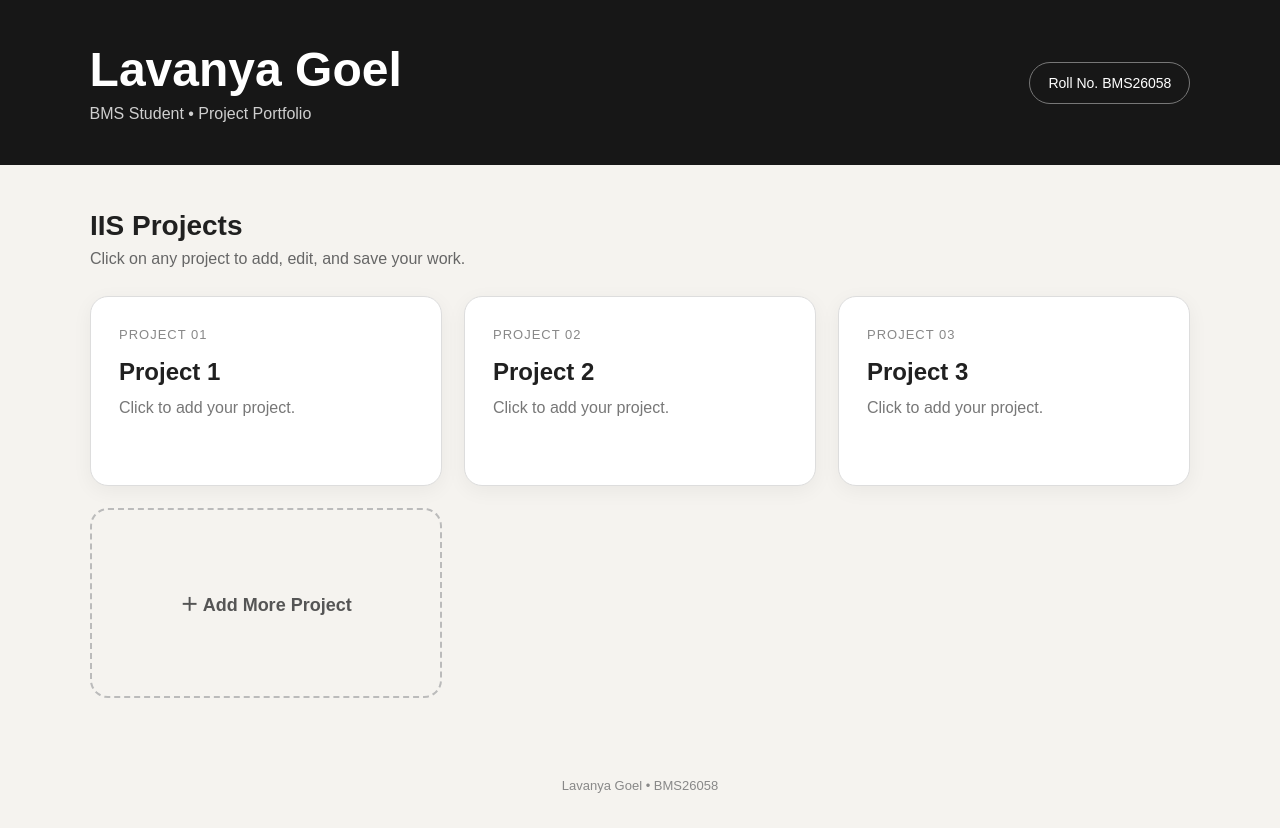
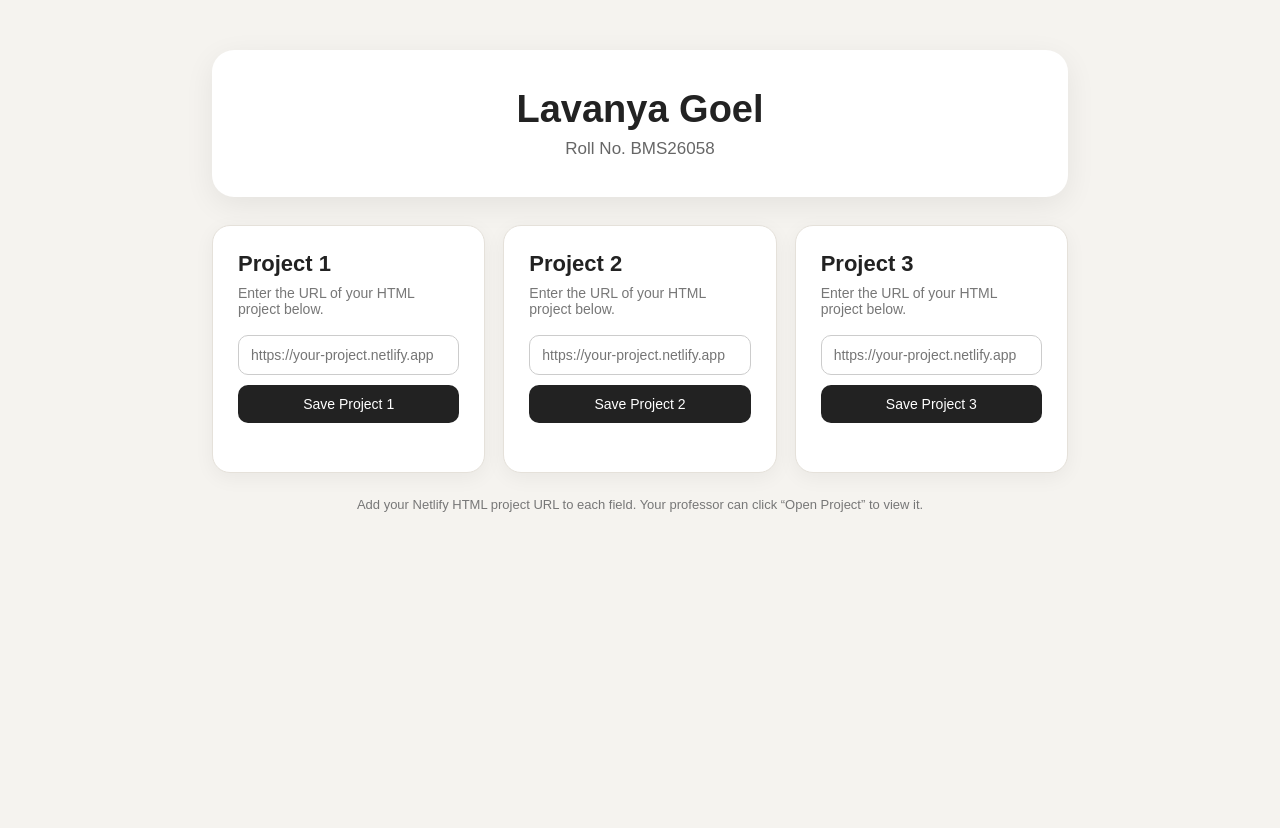
Before and after one commit to lavanyagoel23-dot/lavanya-goel-projects, a plain HTML site: page index.html in a window 1280 px wide. After the commit the page ends 800 px from the top, so only its background shows below. Drawn offline with Linux system fonts and the light colour scheme.

Commit message:
Add files via upload

```diff
--- a/index.html
+++ b/index.html
@@ -3,283 +3,167 @@
 <head>
 <meta charset="UTF-8">
 <meta name="viewport" content="width=device-width, initial-scale=1.0">
-  <title>Lavanya Goel | Project Portfolio</title>
+<title>Lavanya Goel | BMS26058</title>
 <style>
-    * { box-sizing: border-box; margin: 0; padding: 0; }
+  * { box-sizing: border-box; }
   body {
+    margin: 0;
     font-family: Arial, Helvetica, sans-serif;
     background: #f5f3ef;
-      color: #202020;
-      min-height: 100vh;
+    color: #222;
+  }
+  .container {
+    max-width: 900px;
+    margin: 0 auto;
+    padding: 50px 22px;
   }
   header {
-      background: #171717;
-      color: white;
-      padding: 42px 7%;
-      display: flex;
-      justify-content: space-between;
-      align-items: center;
-      gap: 20px;
+    background: white;
+    border-radius: 22px;
+    padding: 38px;
+    text-align: center;
+    box-shadow: 0 8px 30px rgba(0,0,0,.07);
+    margin-bottom: 28px;
   }
-    header h1 { font-size: clamp(28px, 5vw, 48px); }
-    header p { margin-top: 8px; color: #cfcfcf; font-size: 16px; }
-    .badge {
-      border: 1px solid #777;
-      padding: 12px 18px;
-      border-radius: 30px;
-      white-space: nowrap;
-      font-size: 14px;
-    }
-    main { width: min(1100px, 90%); margin: 45px auto; }
-    .intro { margin-bottom: 28px; }
-    .intro h2 { font-size: 28px; margin-bottom: 8px; }
-    .intro p { color: #666; }
+  h1 { margin: 0 0 8px; font-size: 38px; }
+  .roll { color: #666; font-size: 17px; }
   .projects {
     display: grid;
     grid-template-columns: repeat(3, 1fr);
-      gap: 22px;
+    gap: 18px;
   }
-    .project-card {
+  .project {
     background: white;
-      border: 1px solid #ddd;
+    border: 1px solid #e5e1da;
     border-radius: 18px;
-      padding: 28px;
-      min-height: 190px;
-      cursor: pointer;
-      transition: .2s;
+    padding: 25px;
+    min-height: 180px;
+    display: flex;
+    flex-direction: column;
+    justify-content: space-between;
     box-shadow: 0 5px 20px rgba(0,0,0,.05);
   }
-    .project-card:hover { transform: translateY(-5px); box-shadow: 0 12px 28px rgba(0,0,0,.1); }
-    .project-number { color: #888; font-size: 13px; text-transform: uppercase; letter-spacing: 1px; }
-    .project-card h3 { margin: 15px 0 10px; font-size: 24px; }
-    .project-card p { color: #777; line-height: 1.5; }
-    .saved { margin-top: 18px; color: #333; font-size: 13px; font-weight: bold; }
-    .add-project {
-      min-height: 190px;
-      border: 2px dashed #bbb;
-      background: transparent;
-      border-radius: 18px;
-      font: inherit;
-      font-size: 18px;
-      font-weight: bold;
-      color: #555;
+  .project h2 { margin: 0 0 8px; font-size: 22px; }
+  .project p { color: #777; margin: 0 0 18px; font-size: 14px; }
+  input {
+    width: 100%;
+    padding: 11px 12px;
+    border: 1px solid #ccc;
+    border-radius: 10px;
+    font-size: 14px;
+    margin-bottom: 10px;
+  }
+  button, a {
+    display: block;
+    width: 100%;
+    text-align: center;
+    padding: 11px 12px;
+    border-radius: 10px;
+    border: 0;
+    text-decoration: none;
+    font-size: 14px;
     cursor: pointer;
-      transition: .2s;
   }
-    .add-project:hover {
-      border-color: #555;
-      background: #fff;
-      transform: translateY(-5px);
+  button { background: #222; color: white; }
+  a { background: #eee; color: #222; margin-top: 8px; }
+  .saved { color: #26734d; font-size: 13px; margin-top: 8px; min-height: 16px; }
+  .note {
+    text-align: center;
+    color: #777;
+    font-size: 13px;
+    margin-top: 24px;
   }
-    .modal {
-      display: none;
-      position: fixed;
-      inset: 0;
-      background: rgba(0,0,0,.6);
-      padding: 20px;
-      align-items: center;
-      justify-content: center;
-      z-index: 10;
-    }
-    .modal.show { display: flex; }
-    .modal-box {
-      background: white;
-      width: min(720px, 100%);
-      max-height: 90vh;
-      overflow-y: auto;
-      border-radius: 20px;
-      padding: 30px;
-    }
-    .modal-top { display:flex; justify-content:space-between; align-items:center; gap:15px; margin-bottom:22px; }
-    .close {
-      border: none; background: #eee; border-radius: 50%; width: 38px; height: 38px;
-      cursor:pointer; font-size: 20px;
-    }
-    label { display:block; font-weight:bold; margin:16px 0 7px; }
-    input, textarea {
-      width:100%; border:1px solid #ccc; border-radius:10px; padding:13px;
-      font: inherit; outline:none;
-    }
-    input:focus, textarea:focus { border-color:#555; }
-    textarea { min-height:180px; resize:vertical; }
-    .buttons { display:flex; gap:10px; margin-top:20px; }
-    button.action {
-      border:none; border-radius:10px; padding:12px 20px; cursor:pointer; font-weight:bold;
-    }
-    .save { background:#171717; color:white; }
-    .clear { background:#eee; color:#222; }
-    footer { text-align:center; padding:35px; color:#888; font-size:13px; }
-    @media(max-width:750px) {
-      header { flex-direction:column; align-items:flex-start; }
-      .projects { grid-template-columns:1fr; }
+  @media (max-width: 700px) {
+    .projects { grid-template-columns: 1fr; }
+    h1 { font-size: 30px; }
   }
 </style>
 </head>
 <body>
-
+<div class="container">
   <header>
-  <div>
     <h1>Lavanya Goel</h1>
-    <p>BMS Student • Project Portfolio</p>
-  </div>
-  <div class="badge">Roll No. BMS26058</div>
+    <div class="roll">Roll No. BMS26058</div>
   </header>
 
-<main>
-  <section class="intro">
-    <h2>IIS Projects</h2>
-    <p>Click on any project to add, edit, and save your work.</p>
+  <main class="projects">
+    <section class="project">
+      <div>
+        <h2>Project 1</h2>
+        <p>Enter the URL of your HTML project below.</p>
+        <input id="url1" type="url" placeholder="https://your-project.netlify.app">
+      </div>
+      <div>
+        <button onclick="saveProject(1)">Save Project 1</button>
+        <div class="saved" id="saved1"></div>
+        <a id="link1" href="#" target="_blank" style="display:none;">Open Project 1</a>
+      </div>
     </section>
 
-  <section class="projects" id="projectsContainer">
-    <div class="project-card" onclick="openProject(1)">
-      <span class="project-number">Project 01</span>
-      <h3 id="cardTitle1">Project 1</h3>
-      <p id="cardDesc1">Click to add your project.</p>
-      <div class="saved" id="saved1"></div>
+    <section class="project">
+      <div>
+        <h2>Project 2</h2>
+        <p>Enter the URL of your HTML project below.</p>
+        <input id="url2" type="url" placeholder="https://your-project.netlify.app">
       </div>
+      <div>
+        <button onclick="saveProject(2)">Save Project 2</button>
+        <div class="saved" id="saved2"></div>
+        <a id="link2" href="#" target="_blank" style="display:none;">Open Project 2</a>
+      </div>
+    </section>
 
-    <div class="project-card" onclick="openProject(2)">
-      <span class="project-number">Project 02</span>
-      <h3 id="cardTitle2">Project 2</h3>
-      <p id="cardDesc2">Click to add your project.</p>
-      <div class="saved" id="saved2"></div>
+    <section class="project">
+      <div>
+        <h2>Project 3</h2>
+        <p>Enter the URL of your HTML project below.</p>
+        <input id="url3" type="url" placeholder="https://your-project.netlify.app">
       </div>
-
-    <div class="project-card" onclick="openProject(3)">
-      <span class="project-number">Project 03</span>
-      <h3 id="cardTitle3">Project 3</h3>
-      <p id="cardDesc3">Click to add your project.</p>
+      <div>
+        <button onclick="saveProject(3)">Save Project 3</button>
         <div class="saved" id="saved3"></div>
+        <a id="link3" href="#" target="_blank" style="display:none;">Open Project 3</a>
       </div>
-
-    <button class="add-project" onclick="addProject()">＋ Add More Project</button>
     </section>
   </main>
 
-<footer>Lavanya Goel • BMS26058</footer>
-
-<div class="modal" id="modal">
-  <div class="modal-box">
-    <div class="modal-top">
-      <h2 id="modalHeading">Project 1</h2>
-      <button class="close" onclick="closeProject()">×</button>
-    </div>
-
-    <label for="projectTitle">Project Title</label>
-    <input id="projectTitle" placeholder="e.g. Market Research Project">
-
-    <label for="projectDescription">Short Description</label>
-    <input id="projectDescription" placeholder="A short description of your project">
-
-    <label for="projectDetails">Project Details</label>
-    <textarea id="projectDetails" placeholder="Write your project work, objectives, methodology, findings, links, etc."></textarea>
-
-    <div class="buttons">
-      <button class="action save" onclick="saveProject()">Save Project</button>
-      <button class="action clear" onclick="clearProject()">Clear</button>
-    </div>
+  <div class="note">
+    Add your Netlify HTML project URL to each field. Your professor can click “Open Project” to view it.
   </div>
 </div>
 
 <script>
-  let currentProject = 1;
-  let projectCount = 3;
+function saveProject(n) {
+  const input = document.getElementById('url' + n);
+  const link = document.getElementById('link' + n);
+  const saved = document.getElementById('saved' + n);
+  let url = input.value.trim();
 
-  function openProject(number) {
-    currentProject = number;
-    document.getElementById("modalHeading").textContent = "Project " + number;
-
-    const data = JSON.parse(localStorage.getItem("lavanyaProject" + number) || "{}");
-    document.getElementById("projectTitle").value = data.title || "";
-    document.getElementById("projectDescription").value = data.description || "";
-    document.getElementById("projectDetails").value = data.details || "";
-
-    document.getElementById("modal").classList.add("show");
+  if (!url) {
+    saved.textContent = "Please enter a project URL.";
+    return;
+  }
+  if (!/^https?:\/\//i.test(url)) {
+    url = "https://" + url;
   }
 
-  function closeProject() {
-    document.getElementById("modal").classList.remove("show");
+  localStorage.setItem("project" + n, url);
+  link.href = url;
+  link.style.display = "block";
+  saved.textContent = "Project URL saved on this browser.";
 }
 
-  function saveProject() {
-    const data = {
-      title: document.getElementById("projectTitle").value.trim(),
-      description: document.getElementById("projectDescription").value.trim(),
-      details: document.getElementById("projectDetails").value.trim()
-    };
-
-    localStorage.setItem("lavanyaProject" + currentProject, JSON.stringify(data));
-    updateCard(currentProject, data);
-    closeProject();
+window.addEventListener("DOMContentLoaded", () => {
+  [1,2,3].forEach(n => {
+    const url = localStorage.getItem("project" + n);
+    if (url) {
+      document.getElementById("url" + n).value = url;
+      document.getElementById("link" + n).href = url;
+      document.getElementById("link" + n).style.display = "block";
+      document.getElementById("saved" + n).textContent = "Project URL saved on this browser.";
     }
-
-  function clearProject() {
-    if (!confirm("Clear this project's saved information?")) return;
-    localStorage.removeItem("lavanyaProject" + currentProject);
-    updateCard(currentProject, {});
-    document.getElementById("projectTitle").value = "";
-    document.getElementById("projectDescription").value = "";
-    document.getElementById("projectDetails").value = "";
-  }
-
-  function updateCard(number, data) {
-    document.getElementById("cardTitle" + number).textContent = data.title || "Project " + number;
-    document.getElementById("cardDesc" + number).textContent =
-      data.description || "Click to add your project.";
-    document.getElementById("saved" + number).textContent =
-      data.title || data.details ? "✓ Saved" : "";
-  }
-
-  function addProject() {
-    projectCount++;
-    const number = projectCount;
-
-    const card = document.createElement("div");
-    card.className = "project-card";
-    card.onclick = () => openProject(number);
-    card.innerHTML = `
-      <span class="project-number">Project ${String(number).padStart(2, "0")}</span>
-      <h3 id="cardTitle${number}">Project ${number}</h3>
-      <p id="cardDesc${number}">Click to add your project.</p>
-      <div class="saved" id="saved${number}"></div>
-    `;
-
-    const addButton = document.querySelector(".add-project");
-    document.getElementById("projectsContainer").insertBefore(card, addButton);
-
-    localStorage.setItem("lavanyaProjectCount", projectCount);
-  }
-
-  function loadProjects() {
-    projectCount = Number(localStorage.getItem("lavanyaProjectCount") || 3);
-
-    for (let i = 1; i <= projectCount; i++) {
-      if (i > 3) {
-        const card = document.createElement("div");
-        card.className = "project-card";
-        card.onclick = () => openProject(i);
-        card.innerHTML = `
-          <span class="project-number">Project ${String(i).padStart(2, "0")}</span>
-          <h3 id="cardTitle${i}">Project ${i}</h3>
-          <p id="cardDesc${i}">Click to add your project.</p>
-          <div class="saved" id="saved${i}"></div>
-        `;
-        const addButton = document.querySelector(".add-project");
-        document.getElementById("projectsContainer").insertBefore(card, addButton);
-      }
-
-      const data = JSON.parse(localStorage.getItem("lavanyaProject" + i) || "{}");
-      updateCard(i, data);
-    }
-  }
-
-  document.getElementById("modal").addEventListener("click", function(e) {
-    if (e.target === this) closeProject();
   });
-
-  loadProjects();
+});
 </script>
-
 </body>
 </html>
```
Lines whose indentation alone changed are shown as unchanged.
